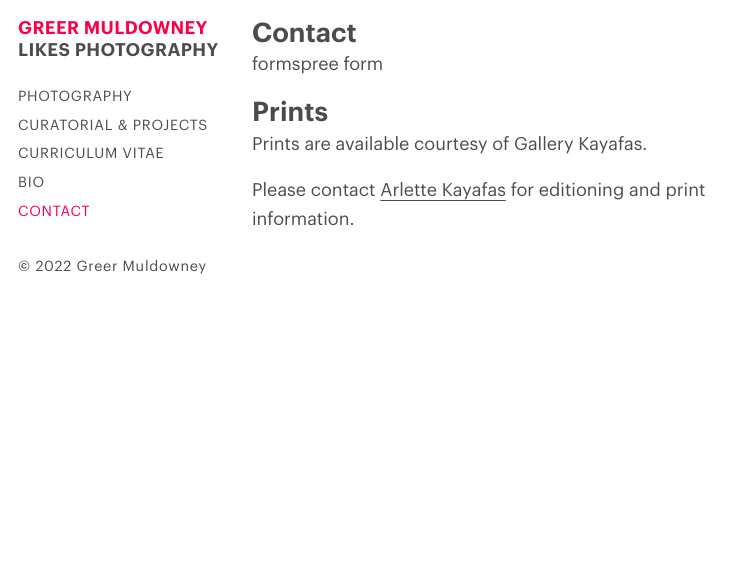
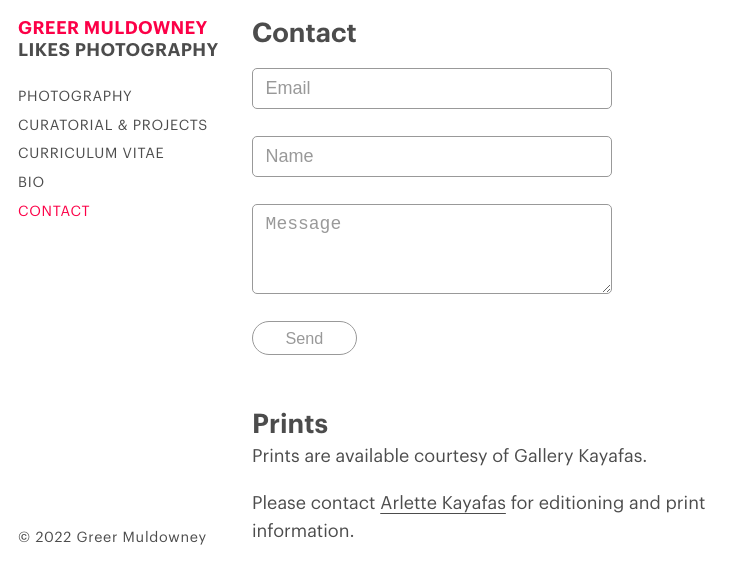
Before and after one commit to greermuldowney/greermuldowney-com, a Jekyll site: the page built from contact.md, in a window 1280 px wide. Shown: the top 584 px of the page, without its empty margins (0-750 px from the left). Built offline with Jekyll 4.4.1, drawn with Linux system fonts in a browser that asks for light colours; our own code applies the rules of GitHub Pages for plain Markdown files.

Commit message:
Add formspree contact form

```diff
--- a/assets/site/main.scss
+++ b/assets/site/main.scss
@@ -217,3 +217,63 @@ nav sup {
         }
     }
 }
+
+// Forms
+form {
+    margin: 1em 0 3em;
+}
+input, textarea {
+    display: block;
+    width: 20em;
+    max-width: 100%;
+    font-size: 1em;
+    padding: .5em .7em;
+    margin: 0 0 1.5em;
+    border: 1px solid $light-text-color;
+    color: $text-color;
+    border-radius: 5px;
+
+    &:hover {
+        border-color: $text-color;
+    }
+
+    &:focus {
+        border-color: $text-color;
+    }
+
+    &::placeholder {
+        color: $light-text-color;
+    }
+}
+
+textarea {
+    height: 5em;
+
+    &:hover {
+        border-color: $text-color;
+    }
+}
+
+button {
+    font-size: .9em;
+    color: $light-text-color;
+    border: 1px solid $light-text-color;
+    border-radius: 5em;
+    background-color: $background-color;
+    padding: .4em 2em;
+
+    &:hover {
+        color: $text-color;
+        border-color: $text-color;
+    }
+
+    &:active {
+        color: $background-color;
+        border-color: $background-color;
+        background-color: $brand-color;
+    }
+}
+
+.gotcha {
+    display: none;
+}
--- a/contact.md
+++ b/contact.md
@@ -4,7 +4,17 @@ body-class: contact
 
 ## Contact
 
-formspree form
+<form
+  action="https://formspree.io/f/xayvrgzn"
+  method="POST"
+>
+<input type="email" id="email" name="email" placeholder="Email" />
+<input type="text" id="name" name="name" placeholder="Name" />
+<textarea id="message" name="message" placeholder="Message"></textarea>
+<input type="text" name="_gotcha" class="gotcha" />
+<button type="submit">Send</button>
+</form>
+
 
 ## Prints
 
```
